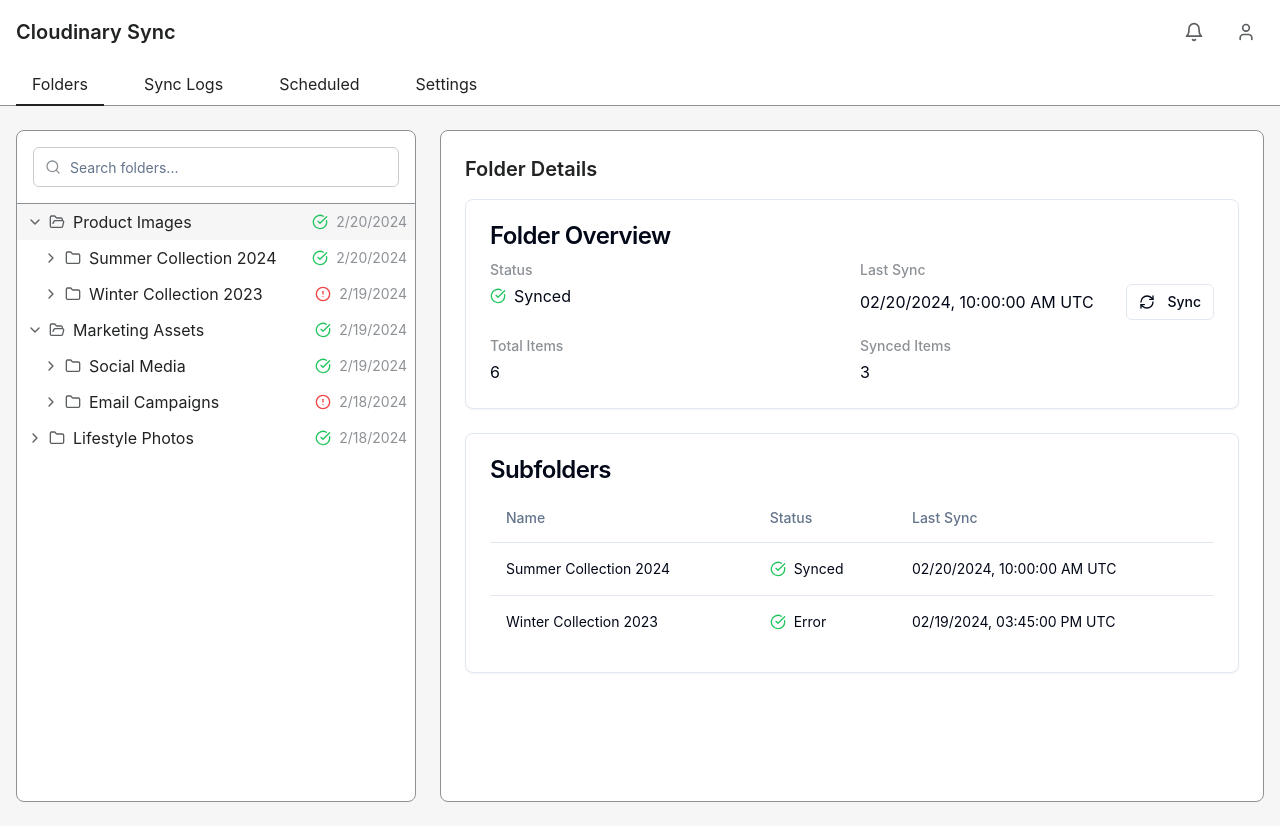
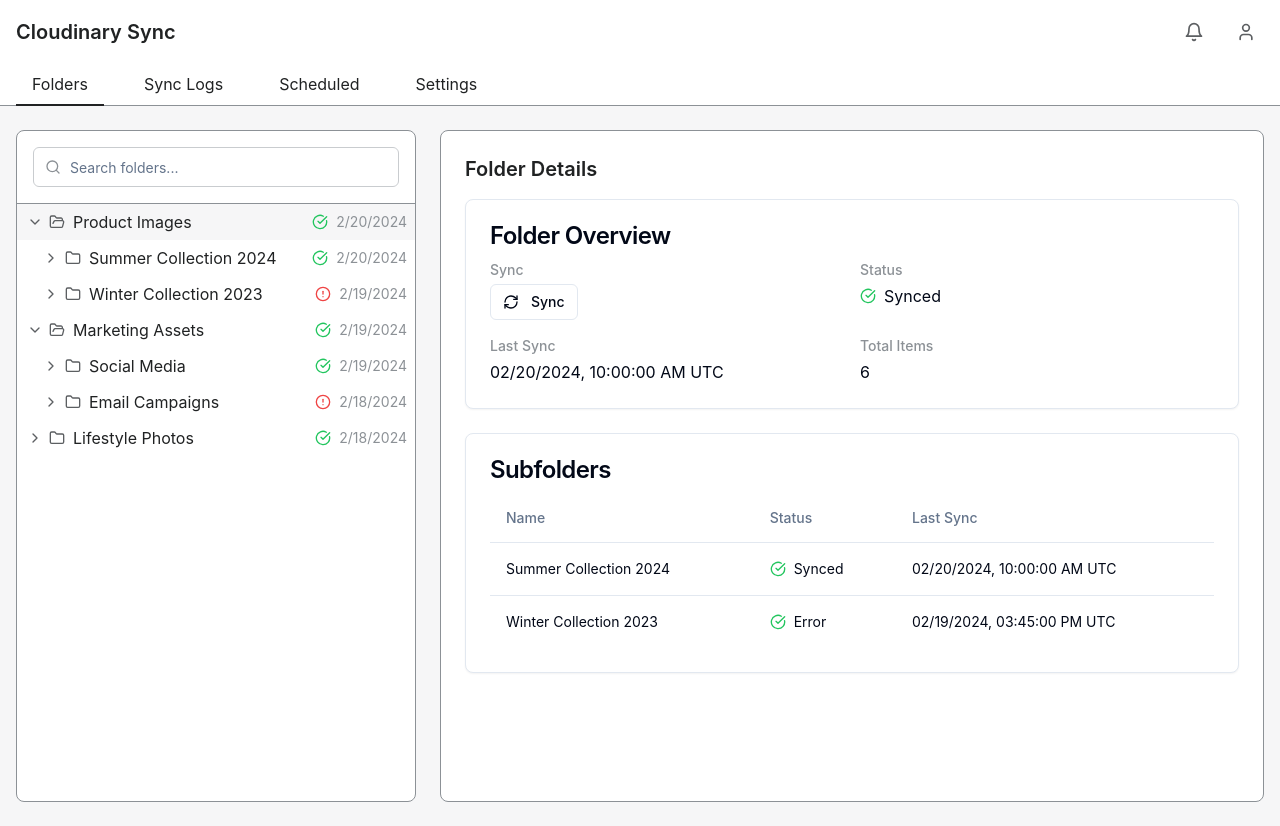
Before and after one commit to wrsmith108/cloudinary-syncer, a React (Vite) app: page / in a window 1280 px wide. Built offline with nearby package versions, Linux system fonts and the light colour scheme.

Commit message:
Refactor FolderDetails layout
Move Sync button to the left column, adjust layout to accommodate Last Sync data and remove Synced Items count.

```diff
--- a/src/components/FolderDetails.tsx
+++ b/src/components/FolderDetails.tsx
@@ -50,12 +50,6 @@ const FolderDetails: React.FC<FolderDetailsProps> = ({ folder }) => {
     return acc + (child.children?.length || 0) + 1;
   }, 0) || 0;
 
-  // Calculate total number of successfully synced items
-  const syncedItems = folder.children?.reduce((acc, child) => {
-    const childSynced = child.children?.filter(item => item.status === "synced").length || 0;
-    return acc + (child.status === "synced" ? 1 : 0) + childSynced;
-  }, 0) || 0;
-
   return (
     <div className="space-y-6">
       {/* Folder Overview Card */}
@@ -66,24 +60,11 @@ const FolderDetails: React.FC<FolderDetailsProps> = ({ folder }) => {
         <CardContent>
           <div className="grid grid-cols-2 gap-4">
             <div>
-              <p className="text-sm font-medium text-shopify-icon-subdued">Status</p>
-              <div className="flex items-center mt-1 space-x-2">
-                {statusIcon}
-                <span className="capitalize">{folder.status}</span>
-              </div>
-            </div>
-            <div>
-              <p className="text-sm font-medium text-shopify-icon-subdued">Last Sync</p>
-              <div className="flex items-center justify-between mt-1">
-                <span>
-                  {folder.lastSync
-                    ? formatDateTime(folder.lastSync)
-                    : "Never"}
-                </span>
+              <p className="text-sm font-medium text-shopify-icon-subdued">Sync</p>
+              <div className="mt-1">
                 <Button
                   variant="outline"
                   size="sm"
-                  className="ml-2"
                   onClick={() => {
                     console.log(`Initiating sync for folder: ${folder.id}`);
                   }}
@@ -94,12 +75,23 @@ const FolderDetails: React.FC<FolderDetailsProps> = ({ folder }) => {
               </div>
             </div>
             <div>
+              <p className="text-sm font-medium text-shopify-icon-subdued">Status</p>
+              <div className="flex items-center mt-1 space-x-2">
+                {statusIcon}
+                <span className="capitalize">{folder.status}</span>
+              </div>
+            </div>
+            <div>
+              <p className="text-sm font-medium text-shopify-icon-subdued">Last Sync</p>
+              <p className="mt-1">
+                {folder.lastSync
+                  ? formatDateTime(folder.lastSync)
+                  : "Never"}
+              </p>
+            </div>
+            <div>
               <p className="text-sm font-medium text-shopify-icon-subdued">Total Items</p>
               <p className="mt-1">{totalItems}</p>
-            </div>
-            <div>
-              <p className="text-sm font-medium text-shopify-icon-subdued">Synced Items</p>
-              <p className="mt-1">{syncedItems}</p>
             </div>
           </div>
         </CardContent>
```
